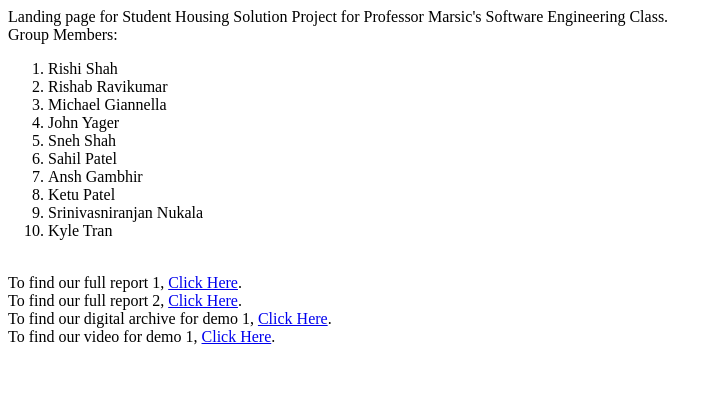
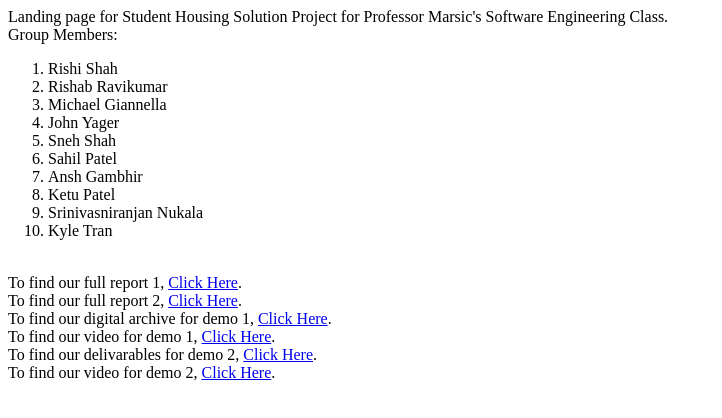
Before and after one commit to mgiannella/StudentHousingSolution-Landing, a plain HTML site: page index.html in a window 1280 px wide. Shown: the whole page, without its empty margins (0-722 px from the left). Drawn offline with Linux system fonts and the light colour scheme.

Commit message:
Update index.html

```diff
--- a/index.html
+++ b/index.html
@@ -27,5 +27,9 @@
   To find our digital archive for demo 1, <a href="https://drive.google.com/file/d/1tpO2Pk8zExBVDEf0u80gnHB5i19Il8Ax/view?usp=sharing">Click Here</a>.
   <br />
   To find our video for demo 1, <a href="https://www.youtube.com/watch?v=o2zjQssJkSA&feature=youtu.be">Click Here</a>.
+  <br />
+  To find our delivarables for demo 2, <a href="https://drive.google.com/file/d/1ojcHNOTrVHaSEXpiUOCtgKW1pyi2eWLR/view?usp=sharing">Click Here</a>.
+  <br />
+  To find our video for demo 2, <a href="https://www.youtube.com/watch?v=XHZ1KANYz38&feature=youtu.be">Click Here</a>.
 </body>
 </html>
```
